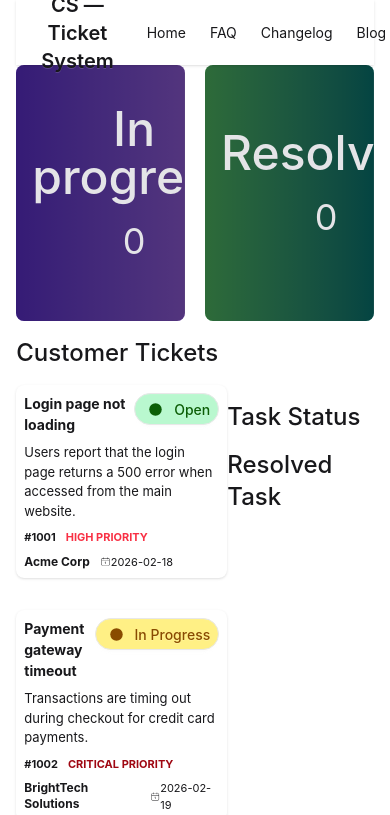
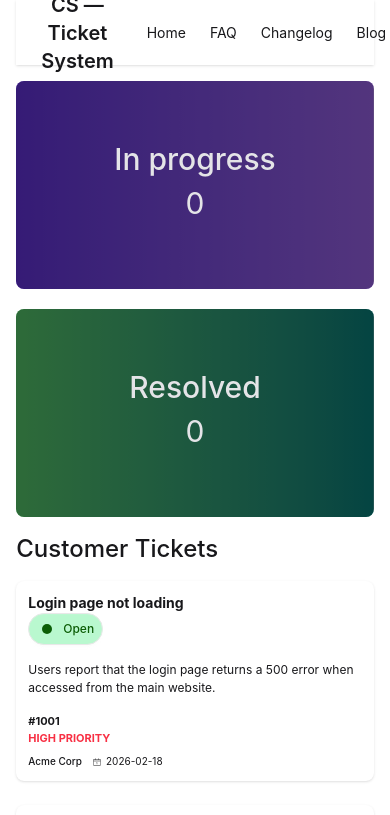
Before and after one commit to pkb1981/Assignment-7, a React (Vite) app: page / in a window 390 px wide. Shown: the top 815 px of the page. Built offline with nearby package versions, Linux system fonts and the light colour scheme.

Commit message:
mobile responsive

```diff
--- a/src/App.jsx
+++ b/src/App.jsx
@@ -4,43 +4,36 @@ import Banner from './Components/Banner/Banner';
 import Main from './Components/Main/Main';
 import Navbar from './Components/Navbar/Navbar';
 
-// fetching the JSON data
 const fetchTickets = async () => {
-  const res = await fetch("tickets.json")
+  const res = await fetch("tickets.json");
   return res.json();
 }
 
 function App() {
-
   const ticketsPromise = fetchTickets();
 
-  // state to hold the selected ticket
-  const [selectedTickets, setSelectedTickets] = useState([]);
-
-  // function to handle click from TicketCard
-  const handleTicketClick = (ticketsArray) => {
-    setSelectedTickets(ticketsArray);
-  };
-
+  // State for in-progress and resolved tickets
+  const [inProgressTickets, setInProgressTickets] = useState([]);
+  const [resolvedTickets, setResolvedTickets] = useState([]);
 
   return (
     <>
-
-      {/* navbar section */}
-      <Navbar></Navbar>
-
-      {/* Banner Section */}
-      <Banner tickets={selectedTickets}></Banner>
-
-      {/* Main Section */}
+      <Navbar />
+      <Banner
+        inProgressTickets={inProgressTickets}
+        resolvedTickets={resolvedTickets}
+      />
       <Suspense>
         <Main
           ticketsPromise={ticketsPromise}
-          onTicketClick={handleTicketClick}></Main>
+          inProgressTickets={inProgressTickets}
+          setInProgressTickets={setInProgressTickets}
+          resolvedTickets={resolvedTickets}
+          setResolvedTickets={setResolvedTickets}
+        />
       </Suspense>
-
     </>
-  )
+  );
 }
 
-export default App
+export default App;
--- a/src/Components/Banner/Banner.jsx
+++ b/src/Components/Banner/Banner.jsx
@@ -1,46 +1,31 @@
-
-const Banner = ({ tickets = [] }) => {
-
-    const inProgressCount = tickets.filter(t => t.status?.toLowerCase() === "in progress").length;
-    const resolvedCount = tickets.filter(t => t.status?.toLowerCase() === "resolved").length;
+const Banner = ({ inProgressTickets = [], resolvedTickets = [] }) => {
+    const inProgressCount = inProgressTickets.length;
+    const resolvedCount = resolvedTickets.length;
 
     return (
-        <div>
-            {/* banner from daisyUI */}
-            <div className="grid grid-cols-2 gap-5 w-11/12 mx-auto">
-
-                <div className="hero h-64 rounded-lg overflow-hidden bg-linear-to-r from-[#632EE3] to-[#9F62F2]"
-
-                >
+        <div className="w-11/12 mx-auto my-4">
+            <div className="grid grid-cols-1 sm:grid-cols-2 gap-5">
+                <div className="hero h-52 sm:h-64  rounded-lg overflow-hidden bg-linear-to-r from-[#632EE3] to-[#9F62F2]">
                     <div className="hero-overlay"></div>
                     <div className="hero-content text-neutral-content text-center">
                         <div className="max-w-md">
-                            <h1 className="mb-5 text-5xl font-medium">In progress</h1>
-                            <p className="mb-5">
-                                <span className="text-4xl">{inProgressCount}</span>
-                            </p>
-
+                            <h1 className="mb-2 sm:mb-5 text-3xl sm:text-5xl font-medium">In progress</h1>
+                            <p className="mb-2 sm:mb-5"><span className="text-3xl sm:text-4xl">{inProgressCount}</span></p>
                         </div>
                     </div>
                 </div>
 
-
-                <div className="hero h-64 rounded-lg overflow-hidden bg-linear-to-r from-[#54CF68] to-[#00827A]"
-
-                >
+                <div className="hero h-52 sm:h-64 rounded-lg overflow-hidden bg-linear-to-r from-[#54CF68] to-[#00827A]">
                     <div className="hero-overlay"></div>
                     <div className="hero-content text-neutral-content text-center">
                         <div className="max-w-md">
-                            <h1 className="mb-5 text-5xl font-medium">Resolved</h1>
-                            <p className="mb-5">
-                                <span className="text-4xl">{resolvedCount}</span>
-                            </p>
-
+                            <h1 className="mb-2 sm:mb-5 text-3xl sm:text-5xl font-medium">Resolved</h1>
+                            <p className="mb-2 sm:mb-5"><span className="text-3xl sm:text-4xl">{resolvedCount}</span></p>
                         </div>
                     </div>
                 </div>
-            </div >
-        </div >
+            </div>
+        </div>
     );
 };
 
--- a/src/Components/Main/Main.jsx
+++ b/src/Components/Main/Main.jsx
@@ -1,69 +1,69 @@
-import { use, useState } from 'react';
+import { use } from 'react';
 import TicketCard from '../TIcketCard/TIcketCard';
 
+const Main = ({ ticketsPromise, inProgressTickets, setInProgressTickets, resolvedTickets, setResolvedTickets }) => {
+    const allTickets = use(ticketsPromise);
 
-const Main = ({ ticketsPromise, onTicketClick }) => {
-    const allTickets = use(ticketsPromise)
-    // console.log(allTickets);
-
-    const [selectedTicket, setSelectedTicket] = useState([]);
-
+    // Add ticket to in-progress
     const handleAddTask = (ticket) => {
-        const exists = selectedTicket.find(t => t.id === ticket.id);
+        const exists = inProgressTickets.find(t => t.id === ticket.id);
         if (!exists) {
             const updatedTicket = { ...ticket, status: "in progress" };
-            const updatedTickets = [...selectedTicket, updatedTicket];
-            setSelectedTicket(updatedTickets);
+            setInProgressTickets([...inProgressTickets, updatedTicket]);
+        }
+    };
 
-            // notify App.jsx to update Banner
-            if (onTicketClick) {
-                onTicketClick(updatedTickets);
-            }
-        }
+    // Complete task
+    const handleCompleteTask = (ticket) => {
+        // Remove from in-progress
+        const updatedInProgress = inProgressTickets.filter(t => t.id !== ticket.id);
+        setInProgressTickets(updatedInProgress);
+
+        // Add to resolved
+        const resolvedTicket = { ...ticket, status: "resolved" };
+        setResolvedTickets([...resolvedTickets, resolvedTicket]);
     };
 
     return (
         <>
             <h3 className="mx-auto w-11/12 font-medium text-2xl my-4">Customer Tickets</h3>
 
+            <div className="flex flex-col lg:flex-row justify-between mt-4 mx-auto w-11/12 gap-6">
 
-            <div className="flex justify-between  mt-4 mx-auto w-11/12">
-
-                <div className="grid md:grid-cols-2 sm:grid-cols-1 w-2/3 gap-8">
-                    {/* small card from daisy ui */}
-                    {/* eact ticket mapped and  */}
-                    {
-
-                        allTickets.map(ticket => <TicketCard key={ticket.id} ticket={ticket} handleAddTask={handleAddTask}>
-                        </TicketCard>)
-                    }
-
+                <div className="grid grid-cols-1 sm:grid-cols-2  w-full lg:w-2/3 gap-6">
+                    {allTickets.map(ticket => (
+                        <TicketCard
+                            key={ticket.id}
+                            ticket={ticket}
+                            handleAddTask={handleAddTask}
+                        />
+                    ))}
                 </div>
 
-
-                {/* Task  status area  */}
-                <div>
-                    <div className="font-medium text-2xl my-4">
-                        <h1>Task Status</h1>
-
-                        {
-                            selectedTicket.map(ticket => (
-                                <div key={ticket.id} className="p-4 border rounded-lg mt-2 mb-4">
-                                    <h2 className="mb-4 font-semibold text-[16px]">
-                                        {ticket.title}
-                                    </h2>
-
-                                    <button className="btn text-white rounded-xl w-full bg-[#02A53B]">
-                                        Complete
-                                    </button>
-                                </div>
-                            ))
-
-                        }
+                {/* Task status area */}
+                <div className="w-full lg:w-1/3 flex flex-col gap-6">
+                    <div className="font-medium text-xl sm:text-2xl">
+                        <h1 className="mb-2">Task Status</h1>
+                        {inProgressTickets.map(ticket => (
+                            <div key={ticket.id} className="p-3 sm:p-4 border rounded-lg ">
+                                <h2 className="mb-2 font-semibold text-sm sm:text-[16px]">{ticket.title}</h2>
+                                <button
+                                    className="btn text-white rounded-xl w-full bg-[#02A53B]"
+                                    onClick={() => handleCompleteTask(ticket)}
+                                >
+                                    Complete
+                                </button>
+                            </div>
+                        ))}
                     </div>
 
-                    <div className="font-medium text-2xl my-4">
-                        <h1>Resolved Task</h1>
+                    <div className="font-medium text-xl sm:text-2xl">
+                        <h1 className="mb-2">Resolved Task</h1>
+                        {resolvedTickets.map(ticket => (
+                            <div key={ticket.id} className="p-3 sm:p-4 border rounded-lg">
+                                <h2 className="mb-2 font-semibold text-sm sm:text-[16px]">{ticket.title}</h2>
+                            </div>
+                        ))}
                     </div>
                 </div>
 
--- a/src/Components/TicketCard/TicketCard.jsx
+++ b/src/Components/TicketCard/TicketCard.jsx
@@ -1,18 +1,17 @@
 import { CiCalendarDate } from "react-icons/ci";
 import { GoDotFill } from "react-icons/go";
-
 
 
 const TicketCard = ({ ticket, handleAddTask }) => {
 
     return (
-        <div onClick={() => handleAddTask(ticket)} className="card bg-base-100 card-xs shadow-sm cursor-pointer hover:shadow-lg transition">
-            <div className="card-body" >
-                <div className="flex justify-between">
-                    <h2 className="card-title font-bold text-[14px]">{ticket.title}</h2>
+        <div onClick={() => handleAddTask(ticket)} className="card bg-base-100 card-xs shadow-sm cursor-pointer hover:shadow-lg transition w-full sm:w-auto">
+            <div className="card-body p-3 sm:p-4" >
+                <div className="flex flex-col sm:flex-row justify-between items-start sm:items-center mb-2 sm:mb-0">
+                    <h2 className="card-title font-bold text-sm sm:text-[14px]">{ticket.title}</h2>
 
                     <button
-                        className={`btn btn-sm flex items-center rounded-3xl px-2 text-[14px] font-medium
+                        className={`btn btn-sm flex items-center rounded-3xl px-2 text-[12px] sm:text-[14px] font-medium
                                 ${ticket.status?.toLowerCase() === "open"
                                 ? "bg-[#B9F8CF] text-[#0B5E06]"
                                 : ticket.status?.toLowerCase() === "in progress"
@@ -20,14 +19,14 @@ const TicketCard = ({ ticket, handleAddTask }) => {
                                     : "bg-gray-200 text-gray-700"
                             }`}
                     >
-                        <GoDotFill size={25} />
+                        <GoDotFill size={20} className="sm:mr-1" />
                         {ticket.status}
                     </button>
                 </div>
 
-                <p className="text-[13px]">{ticket.description}</p>
-                <div className="justify-between card-actions">
-                    <div className="flex space-x-2.5 font-bold">
+                <p className="text-[12px] sm:text-[13px] mb-2">{ticket.description}</p>
+                <div className=" flex flex-col sm:flex-row justify-between items-start sm:items-center">
+                    <div className="flex flex-col sm:flex-row sm:space-x-2.5 font-bold mb-2 sm:mb-0">
                         <span>#{ticket.id}</span>
                         <span className={
                             ticket.priority === "LOW" ? "text-[#02A53B]" :
@@ -39,10 +38,10 @@ const TicketCard = ({ ticket, handleAddTask }) => {
                             {ticket.priority} PRIORITY
                         </span>
                     </div>
-                    <div className="flex space-x-2.5">
-                        <span className="font-bold text-xs">{ticket.customer}</span>
+                    <div className="flex space-x-2.5 text-[10px]">
+                        <span className="font-medium ">{ticket.customer}</span>
                         <div className="flex items-center">
-                            <CiCalendarDate />
+                            <CiCalendarDate className="mr-1" />
                             <span>{ticket.createdAt}</span>
                         </div>
                     </div>
```
